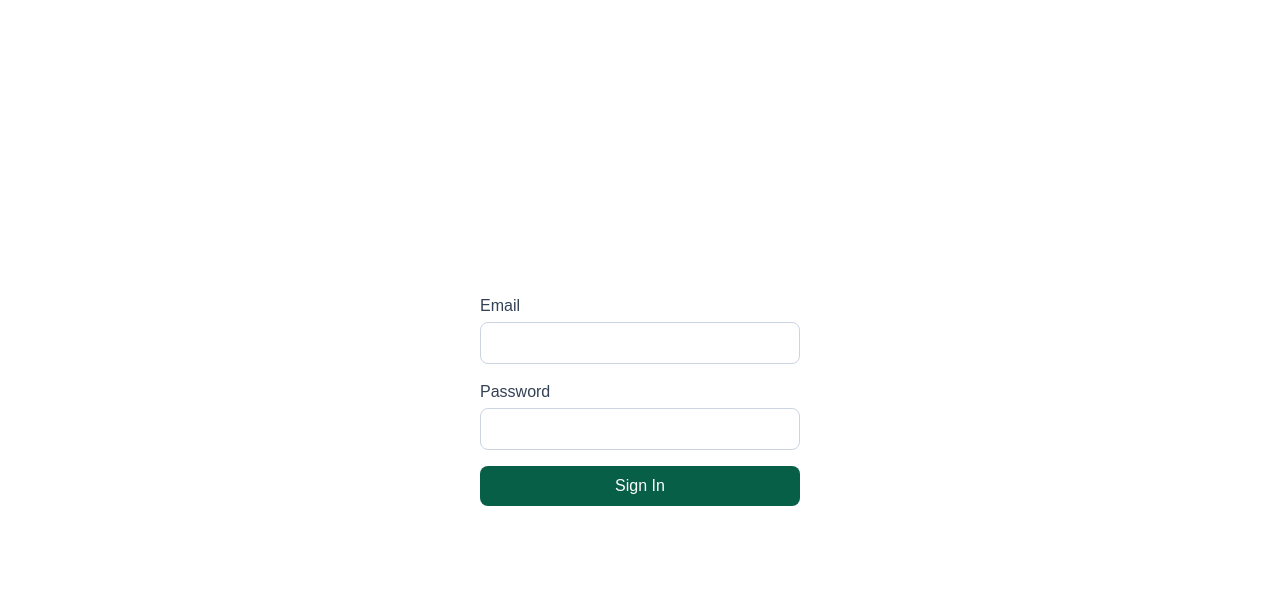
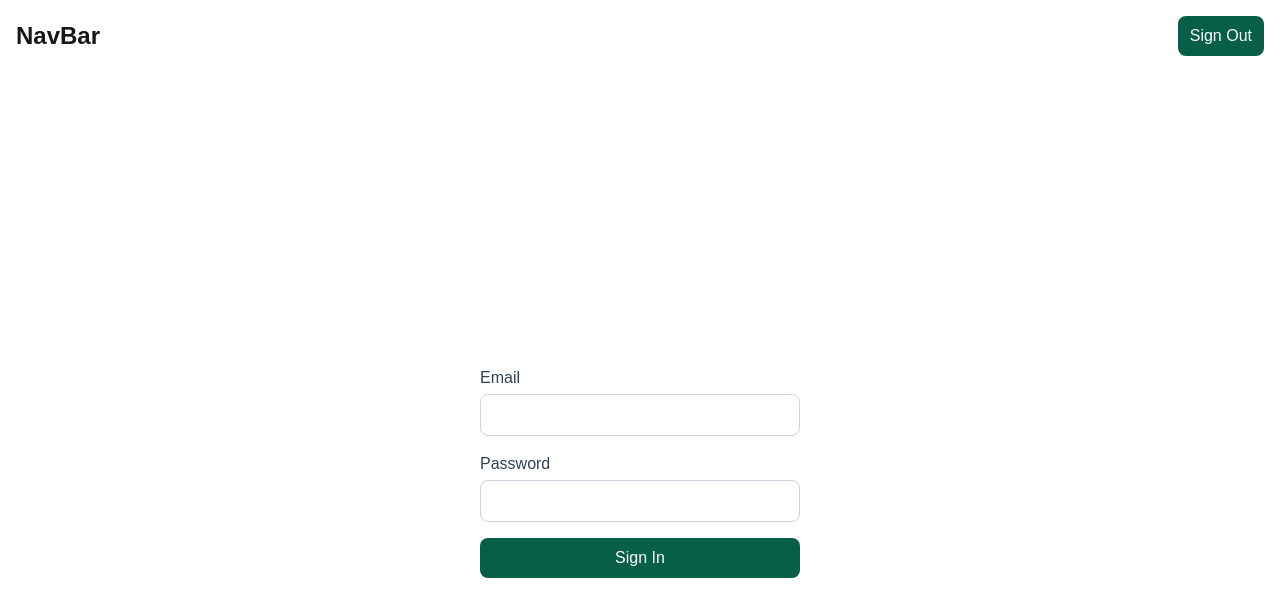
Before and after one commit to norkang-solutions/docexchange, a Next.js app: page /sign-in in a window 1280 px wide. Shown: the top 616 px of the page. Built offline with nearby package versions, Linux system fonts and the light colour scheme; no server answers.

Commit message:
add temporary nav bar to display signed in, or not, user

```diff
--- /dev/null
+++ b/app/_components/nav-bar.tsx
@@ -0,0 +1,28 @@
+"use client";
+
+import { AuthProvider, useAuth } from "../_contexts/auth-context";
+import Button from "./button";
+
+function DisplayUser() {
+    const { user } = useAuth();
+    return <div>{user?.email}</div>;
+}
+
+function SignOutButton() {
+    const { signOut } = useAuth();
+    return <Button onClick={signOut}>Sign Out</Button>;
+}
+
+export default function NavBar() {
+    return (
+        <AuthProvider>
+            <div className="flex justify-between items-center p-4">
+                <h1 className="text-2xl font-bold">NavBar</h1>
+                <div className="flex gap-2 items-center">
+                    <DisplayUser />
+                    <SignOutButton />
+                </div>
+            </div>
+        </AuthProvider>
+    );
+}
--- a/app/layout.tsx
+++ b/app/layout.tsx
@@ -1,6 +1,7 @@
 import type { Metadata } from "next";
 import localFont from "next/font/local";
 import "./globals.css";
+import NavBar from "./_components/nav-bar";
 
 const geistSans = localFont({
     src: "./fonts/GeistVF.woff",
@@ -28,6 +29,7 @@ export default function RootLayout({
             <body
                 className={`${geistSans.variable} ${geistMono.variable} antialiased`}
             >
+                <NavBar />
                 {children}
             </body>
         </html>
```
